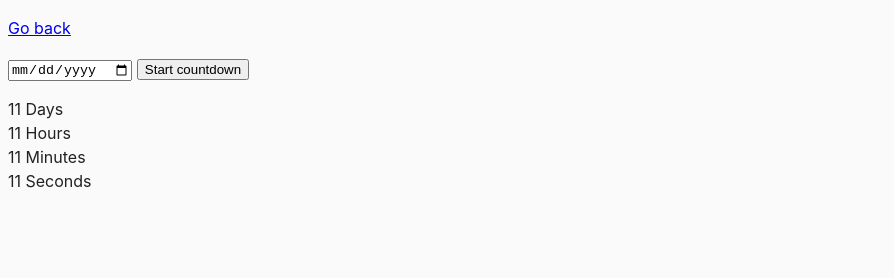
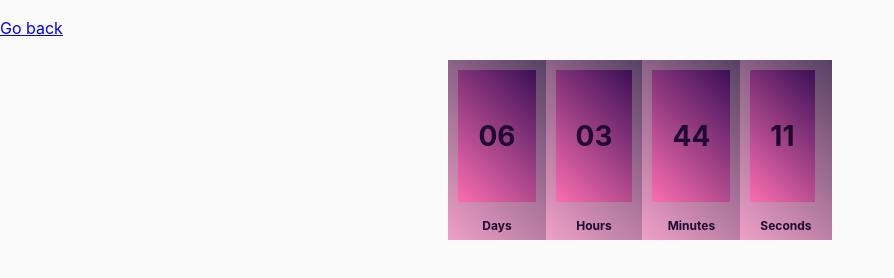
Before and after one commit to Anastasiia88Z/goit-js-hw-11, a website built with Parcel: page src/02-timer.html in a window 1280 px wide. Shown: the whole page, without its empty margins (0-894 px from the left). Built offline with nearby package versions, Linux system fonts and the light colour scheme.

Commit message:
add timer

```diff
--- a/src/02-timer.html
+++ b/src/02-timer.html
@@ -1,43 +1,36 @@
 <!DOCTYPE html>
 <html lang="en">
 <head>
-    <meta charset="UTF-8" />
-    <meta name="viewport" content="width=device-width, initial-scale=1.0" />
-    <title>Countdown timer</title>
+    <meta charset="UTF-8">
+    <meta http-equiv="X-UA-Compatible" content="IE=edge">
+    <meta name="viewport" content="width=device-width, initial-scale=1.0">
+
+    <title>Document</title>
 </head>
-  <style>
-    #date-selector {
-      margin-bottom: 16px;
-    }
-  </style>
 <body>
     <p><a href="index.html">Go back</a></p>
 
-    <input type="date" id="date-selector" />
-    <button type="button" data-start>Start countdown</button>
-
-    <div class="timer">
+    <div class="timer" id="timer-1">
         <div class="field">
-        <span class="value" data-days>11</span>
+            <span class="value" data-value="days">11</span>
             <span class="label">Days</span>
         </div>
 
         <div class="field">
-        <span class="value" data-hours>11</span>
+            <span class="value" data-value="hours">11</span>
             <span class="label">Hours</span>
         </div>
 
         <div class="field">
-        <span class="value" data-minutes>11</span>
+            <span class="value" data-value="mins">11</span>
             <span class="label">Minutes</span>
         </div>
 
         <div class="field">
-        <span class="value" data-seconds>11</span>
+            <span class="value" data-value="secs">11</span>
             <span class="label">Seconds</span>
         </div>
     </div>
-
        <script src="js/02-timer.js"></script>
 </body>
 </html>
--- a/src/js/02-timer.js
+++ b/src/js/02-timer.js
@@ -1 +1,63 @@
 import '../css/common.css';
+import "../sass/main.scss";
+
+
+
+class CountdownTimer {
+
+  constructor({selector, targetDate}) {
+    this.selector = selector;
+    this.targetDate = targetDate;
+    this.refs = {
+      days: document.querySelector('[data-value="days"]'),
+      hours: document.querySelector('[data-value="hours"]'),
+      mins: document.querySelector('[data-value="mins"]'),
+      secs: document.querySelector('[data-value="secs"]'),
+    }
+
+
+    setInterval(() => {
+        const startDate = Date.now();
+        const time = this.targetDate - startDate;
+        const { days, hours, mins, secs } = this.getTimeComponents(time);
+
+        this.updateClockface(this.getTimeComponents(time));
+
+      }, 1000);
+   }
+
+// - Принимает время в миллисекундах
+// - Вычисляет сколько в них вмещается дней, часов, минут, секунд
+// - Возвращает обьект со свойствами days, hours, mins, secs
+   getTimeComponents(time) {
+
+    const days = this.pad(Math.floor(time / (1000 * 60 * 60 * 24)));
+
+    const hours = this.pad(Math.floor((time % (1000 * 60 * 60 * 24)) / (1000 * 60 * 60)));
+
+    const mins =  this.pad(Math.floor((time % (1000 * 60 * 60)) / (1000 * 60)));
+
+    const secs =  this.pad(Math.floor((time % (1000 * 60)) / 1000));
+
+      return { days, hours, mins, secs };
+  }
+
+// Принимает число, приводит к строке и добавляет в начало 0 если число меньше 2 знаков
+// 7=>07, 1=>01, 12=>12
+pad(value) {
+  return String(value).padStart(2, "0");
+}
+
+updateClockface({days, hours, mins, secs}) {
+
+  this.refs.days.textContent = `${days}`;
+  this.refs.hours.textContent = `${hours}`;
+  this.refs.mins.textContent = `${mins}`;
+  this.refs.secs.textContent = `${secs}`;
+}
+};
+
+const timer = new CountdownTimer({
+  selector: '#timer-1',
+  targetDate: new Date("Jul 17, 2021")
+});
--- /dev/null
+++ b/src/sass/main.scss
@@ -0,0 +1,40 @@
+*,
+*::before,
+*::after {
+  box-sizing: border-box;
+}
+body {
+  margin: 0;
+}
+.timer {
+  display: flex;
+  justify-content: center;
+  align-items: center;
+  margin-top: 20px;
+
+  .field {
+    background: linear-gradient(45deg, rgb(240, 160, 199), rgb(87, 66, 100));
+  }
+}
+
+.value {
+  font-size: 28px;
+  color: rgb(30, 9, 49);
+  font-weight: 700;
+  background: linear-gradient(45deg, rgb(250, 110, 175), rgb(59, 15, 87));
+  display: inline-block;
+  align-items: center;
+  //   flex: 4;
+  padding: 45px 20px;
+  margin: 10px;
+  //   text-align: center;
+}
+
+.label {
+  display: block;
+  padding: 5px 20px;
+  font-size: 12px;
+  color: rgb(30, 9, 49);
+  font-weight: 700;
+  text-align: center;
+}
```
Also changed, not shown: src/css/main.css (added). Lines whose indentation alone changed are shown as unchanged.
